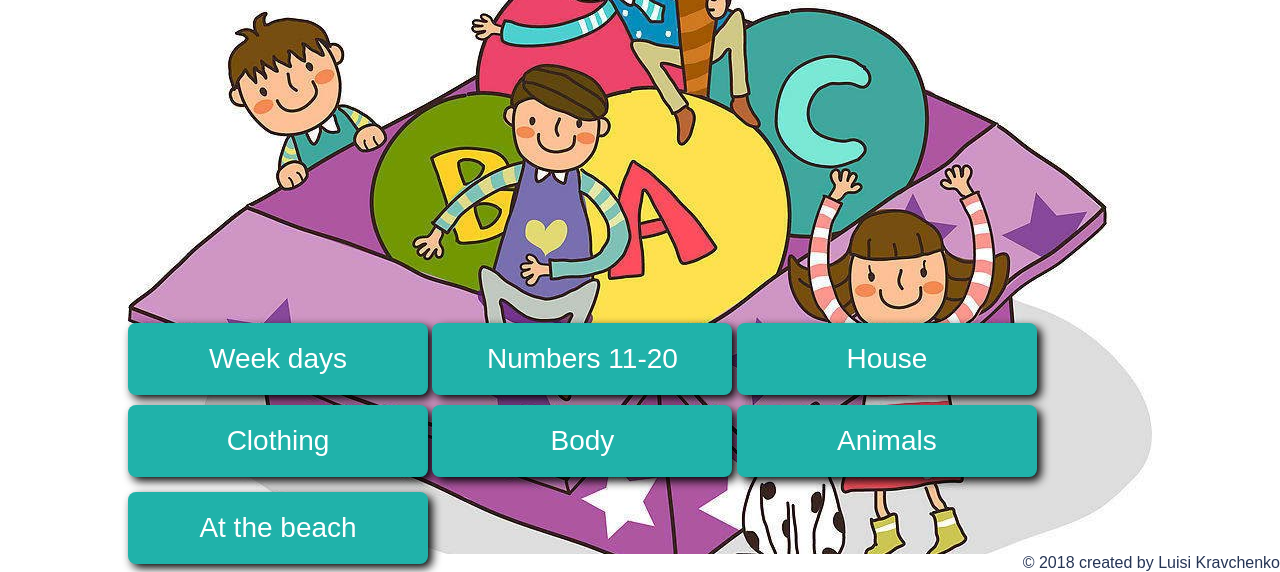
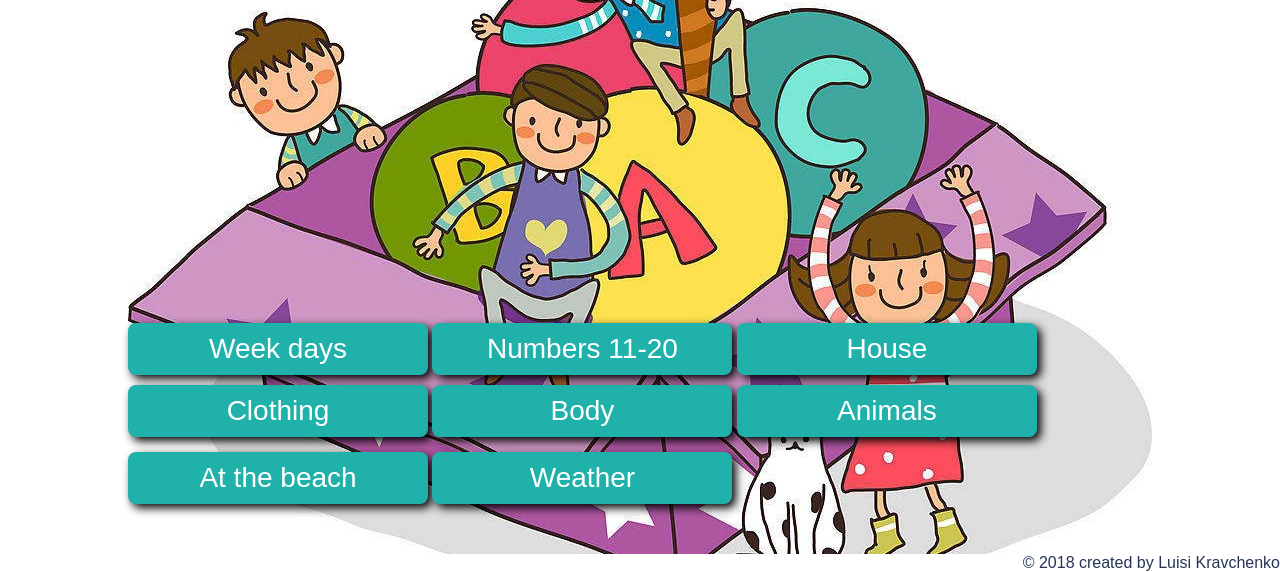
Before and after one commit to luisiya/Kids_English, a plain HTML site: page index.html in a window 1280 px wide. Both pictures are taken after a click on the button "СТАРТ". Shown: the part 246-818 px from the top of the page. Drawn offline with Linux system fonts and the light colour scheme; a web font is replaced by a local one.

Commit message:
weather new

```diff
--- a/css/style.css
+++ b/css/style.css
@@ -20,7 +20,7 @@
        height:800px;
 
  }
-#respond, #respond1, #respond2, #respond3, #respond4, #respond5,#respond6{
+#respond, #respond1, #respond2, #respond3, #respond4, #respond5,#respond6, #respond7{
       visibility: hidden;
 
       display: inline-block;
@@ -30,7 +30,7 @@
       color: #FFFFFF;
       text-align: center;
       font-size: 28px;
-      padding: 20px;
+      padding: 10px;
       width: 300px;
       transition: all 0.5s;
       cursor: pointer;
@@ -38,7 +38,7 @@
 
       box-shadow: black 4px 4px 10px ;
 }
-#respond:hover, #respond1:hover, #respond2:hover, #respond3:hover, #respond4:hover, #respond5:hover,#respond6:hover{
+#respond:hover, #respond1:hover, #respond2:hover, #respond3:hover, #respond4:hover, #respond5:hover,#respond6:hover, #respond7:hover{
       font-size:34px;
       /*width: 310px;*/
 }
--- a/index.html
+++ b/index.html
@@ -32,6 +32,7 @@
             <button id="respond4" onclick="init(human)">Body</button>
             <button id="respond5" onclick="init(animals)">Animals</button>
             <button id="respond6" onclick="init(beach)">At the beach</button>
+            <button id="respond7" onclick="init(weather)">Weather</button>
             <audio id="mainMusic" class="sonidos" src="http://www.dreamenglish.com/Dream%20English%20Traditional%20ABC01.mp3" data-note="main"></audio>
             <audio class="sonidos" src="https://s3-us-west-2.amazonaws.com/s.cdpn.io/742140/C.mp3" data-note="do"></audio>
             <audio class="sonidos" src="https://s3-us-west-2.amazonaws.com/s.cdpn.io/742140/D.mp3" data-note="re"></audio>
--- a/js/module-en.js
+++ b/js/module-en.js
@@ -9,7 +9,15 @@ let weekDays = {
     суббота:'Saturday',
     воскресенье:'Sunday'
 };
+let weather = {
+    солнечно:'sunny',
+    тепло:'hot',
+    холодно:'cold',
+    снежно:'snowing',
+    дождливо:'raining',
+    пасмурно:'cloudy',
 
+};
 let numbersElevenTwenty = {
     одинадцать:'eleven',
     двенадцать:'twelve',
@@ -126,6 +134,8 @@ function startPlay(){
     respond5.style.margin = "10px 0 5px 0";
     respond6.style.visibility = "visible";
     respond6.style.margin = "10px 0 5px 0";
+    respond7.style.visibility = "visible";
+    respond7.style.margin = "10px 0 5px 0";
 }
 
 //Initial definition
@@ -146,6 +156,7 @@ function play(elem){
     respond4.style.visibility = "hidden";
     respond5.style.visibility = "hidden";
     respond6.style.visibility = "hidden";
+    respond7.style.visibility = "hidden";
     playSound("re");
     question.innerHTML = "Как будет на английском слово \"" + shuffledWords[elem] + "\"?";
     respond.innerHTML = "Проверить";
```
